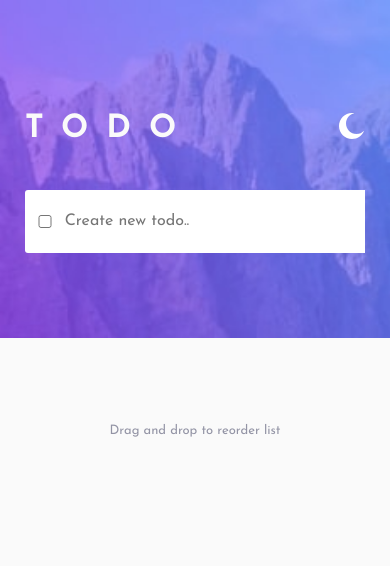
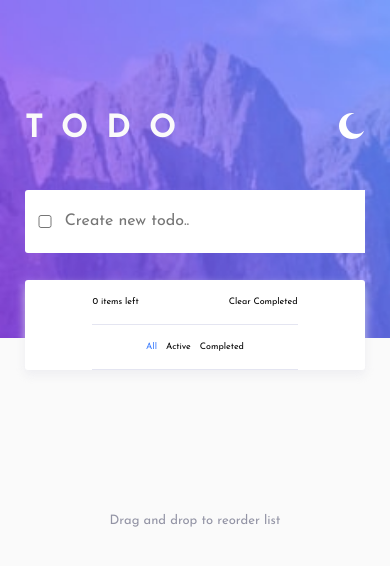
Before and after one commit to bharath-sampath/todo-app, an Angular app: page / in a window 390 px wide. Shown: the top 566 px of the page. Built offline with nearby package versions, Linux system fonts and the light colour scheme.

Commit message:
some more fixes

```diff
--- a/src/app/todo-list/todo-list.component.css
+++ b/src/app/todo-list/todo-list.component.css
@@ -87,6 +87,7 @@ section
   position: relative;
   top: -10rem;
   display: flex;
+  flex-wrap: wrap;
   justify-content:center;
   background:var(--foreground-secondary);
   border-radius:3px;
@@ -117,6 +118,35 @@ tr:hover>.note-del>button
   display:block;
   margin:auto;
 }
+
+tfoot>tr
+{
+  display: flex;
+  width: 100%;
+  align-items: center;
+  gap:10em;
+  font-size: .5em;
+  height:2.5rem;
+}
+
+tfoot>tr>td>a
+{
+  text-decoration: none;
+  cursor: pointer;
+}
+
+tfoot>tr~tr
+{
+  display: none;
+}
+
+.table-filters
+{
+  display: flex;
+  justify-content:center;
+  text-decoration-style: none;
+  gap:1rem;
+}
 .note-action
 {
   width:3rem;
@@ -139,7 +169,10 @@ tr:hover>.note-del>button
   display: none;
 }
 
-
+.active-filter
+{
+  color:hsl(220, 98%, 61%);
+}
 
 
 td>button
@@ -169,14 +202,12 @@ outline:0;
   cursor:grabbing;
 }
 
-@media(max-width:800px)
+@media(max-width:850px)
 {
   .todo-lbl
 {
   letter-spacing:1rem;
 }
-
-
 
 .note-del>img, .note-del>button
 {
@@ -184,6 +215,22 @@ outline:0;
   margin:auto;
 }
 
+tfoot>tr>.table-filters
+{
+  display: none;
+  width:100%;
+}
+tfoot>tr~tr
+{
+  display: flex;
+  justify-content: center;
+  width: 100%;
+}
+tfoot>tr>.table-filters-mobile
+{
+  display: flex;
+  gap:0.5rem;
+}
 
 
 }
--- a/src/app/todo-list/todo-list.component.html
+++ b/src/app/todo-list/todo-list.component.html
@@ -9,13 +9,33 @@
   </form>
   <table class="note-items-list">
     <tbody cdkDropList (cdkDropListDropped)="onDrop($event)">
-      <tr *ngFor="let note of notes; index as i" cdkDrag cdkDragLockAxis="y">
-        <td class="note-action"><input type="checkbox" (change)="onComplete($event,i)"></td>
+      <tr *ngFor="let note of filtNotes; index as i" cdkDrag cdkDragLockAxis="y" ngClass>
+        <td class="note-action"><input type="checkbox" (change)="onComplete(note,$event)" [checked]="note.noteComplete"></td>
         <td class="note" [ngClass]="{'complete-note':note.noteComplete}">{{note.note}}</td>
         <td class="note-del">
-           <button class=note-del-btn (click)="onDelete(i)"></button>
+           <button class=note-del-btn (click)="onDelete(note)"></button>
         </td>
       </tr>
     </tbody>
+    <tfoot>
+      <tr>
+        <td>{{calculateCount()}} items left</td>
+        <td class="table-filters">
+          <a (click)= "onFilterClick('All')" [ngClass]="{'active-filter':allFilter}">All</a>
+          <a (click)= "onFilterClick('Act')"[ngClass]="{'active-filter':activeFilter}">Active</a>
+          <a (click)= "onFilterClick('Comp')"[ngClass]="{'active-filter':compFilter}">Completed</a>
+        </td>
+        <td>
+          <a (click)="onClear()">Clear Completed</a>
+        </td>
+      </tr>
+      <tr class=filters-mobile>
+        <td class="table-filters-mobile">
+          <a (click)= "onFilterClick('All')" [ngClass]="{'active-filter':allFilter}">All</a>
+          <a (click)= "onFilterClick('Act')"[ngClass]="{'active-filter':activeFilter}">Active</a>
+          <a (click)= "onFilterClick('Comp')"[ngClass]="{'active-filter':compFilter}">Completed</a>
+        </td>
+      </tr>
+    </tfoot>
   </table>
 </section>
--- a/src/app/todo-list/todo-list.component.ts
+++ b/src/app/todo-list/todo-list.component.ts
@@ -2,6 +2,8 @@ import { Component, OnInit} from '@angular/core';
 import { FormControl, FormGroup, RequiredValidator, Validators } from '@angular/forms';
 import { ThemeService} from '../theme.service';
 import { moveItemInArray, CdkDragDrop } from "@angular/cdk/drag-drop";
+import { not } from '@angular/compiler/src/output/output_ast';
+import { elementEventFullName } from '@angular/compiler/src/view_compiler/view_compiler';
 
 export class noteObject{
   note:string="";
@@ -17,8 +19,11 @@ export class noteObject{
 export class TodoListComponent implements OnInit {
 
   notes:noteObject[]=[];
+  filtNotes:noteObject[]=[];
+  allFilter:boolean=true;
+  compFilter:boolean=false;
+  activeFilter:boolean=false;
 
-  ngModelChecked = false;
   noteForm = new FormGroup({
     selectAll: new FormControl(''),
     newNoteText: new FormControl('',Validators.required),
@@ -28,6 +33,7 @@ export class TodoListComponent implements OnInit {
 
   ngOnInit(): void {
     this.themeService.setLightTheme();
+    this.filteredNotes();
   }
 
   addNote()
@@ -41,11 +47,18 @@ export class TodoListComponent implements OnInit {
       this.notes.push(newNote);
       this.noteForm.reset();
     }
-
+    this.filteredNotes();
   }
-  onDelete(i:number)
+  filteredNotes()
   {
-    this.notes.splice(i,1);
+    if (this.activeFilter) this.filtNotes=this.notes.filter(this.activeNotes);
+    if (this.allFilter) this.filtNotes=this.notes.filter(this.allNotes);
+    if (this.compFilter) this.filtNotes=this.notes.filter(this.compNotes);
+  }
+  onDelete(note:noteObject)
+  {
+    this.notes.splice(this.notes.indexOf(note),1);
+    this.filteredNotes();
   }
   onToggleTheme()
   {
@@ -53,12 +66,60 @@ export class TodoListComponent implements OnInit {
     else this.themeService.setDarkTheme();
 
   }
-  onComplete(event:Event,i:number)
+  onComplete(note:noteObject,event:Event)
   {
-    console.log((event.target as HTMLInputElement).checked);
-     this.notes[i].noteComplete=(event.target as HTMLInputElement).checked;
+     this.notes[this.notes.indexOf(note)].noteComplete=(event.target as HTMLInputElement).checked;
+     this.filteredNotes();
   }
   onDrop(event: CdkDragDrop<string[]>) {
     moveItemInArray(this.notes, event.previousIndex, event.currentIndex);
   }
+  activeNotes(note:noteObject)
+  {
+    return !note.noteComplete;
+  }
+  allNotes(note:noteObject)
+  {
+    return true;
+  }
+  compNotes(note:noteObject)
+  {
+    return note.noteComplete;
+  }
+  calculateCount()
+  {
+    return this.notes.filter(this.activeNotes).length;
+  }
+  onClear()
+  {
+    while ( this.notes.findIndex(e => e.noteComplete === true ) >= 0 )
+      this.notes.splice( this.notes.findIndex(f => f.noteComplete===true),1);
+
+
+    this.filteredNotes();
+  }
+  onFilterClick(filter:string)
+  {
+    switch (filter)
+    {
+      case 'All':
+            this.allFilter=true;
+            this.activeFilter=false;
+            this.compFilter=false;
+            this.filteredNotes();
+            break;
+      case 'Act':
+          this.allFilter=false;
+          this.activeFilter=true;
+          this.compFilter=false;
+          this.filteredNotes();
+          break;
+      case 'Comp':
+          this.allFilter=false;
+          this.activeFilter=false;
+          this.compFilter=true;
+          this.filteredNotes();
+          break;
+    }
+  }
 }
```
